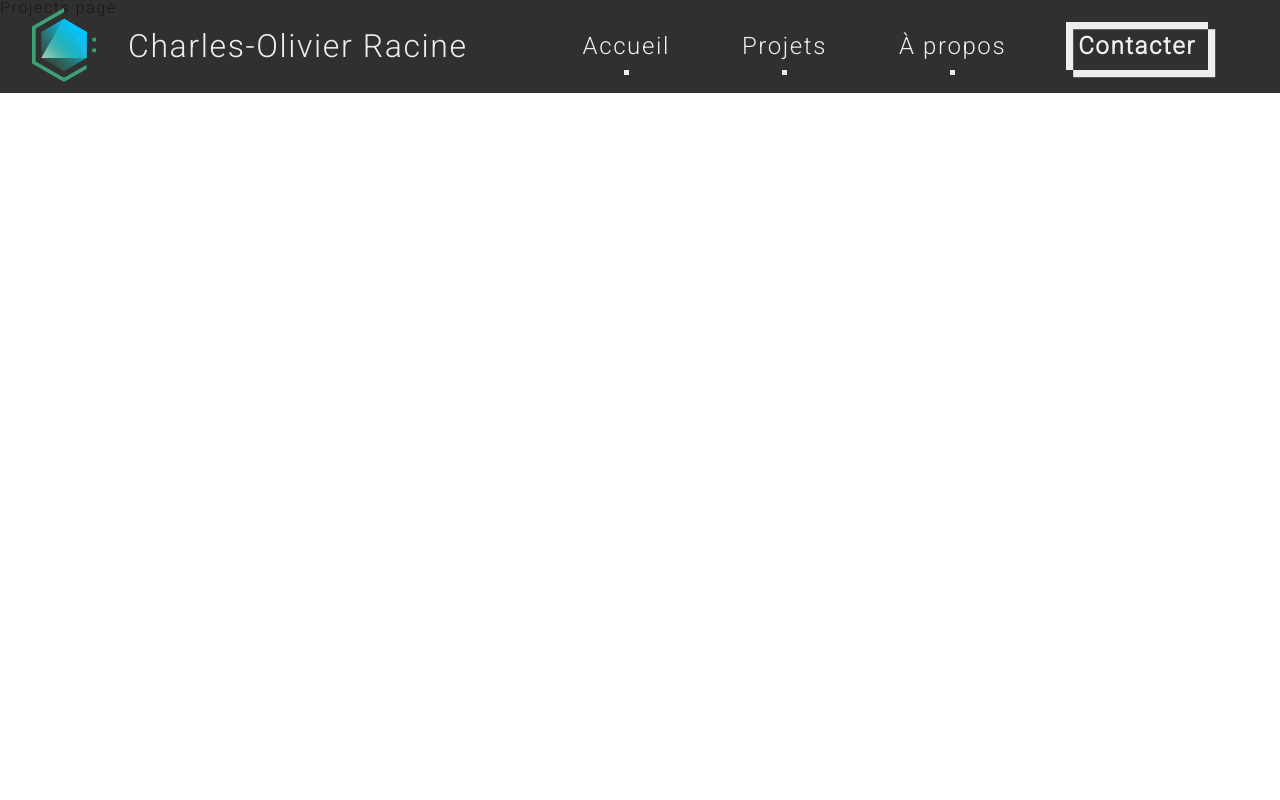
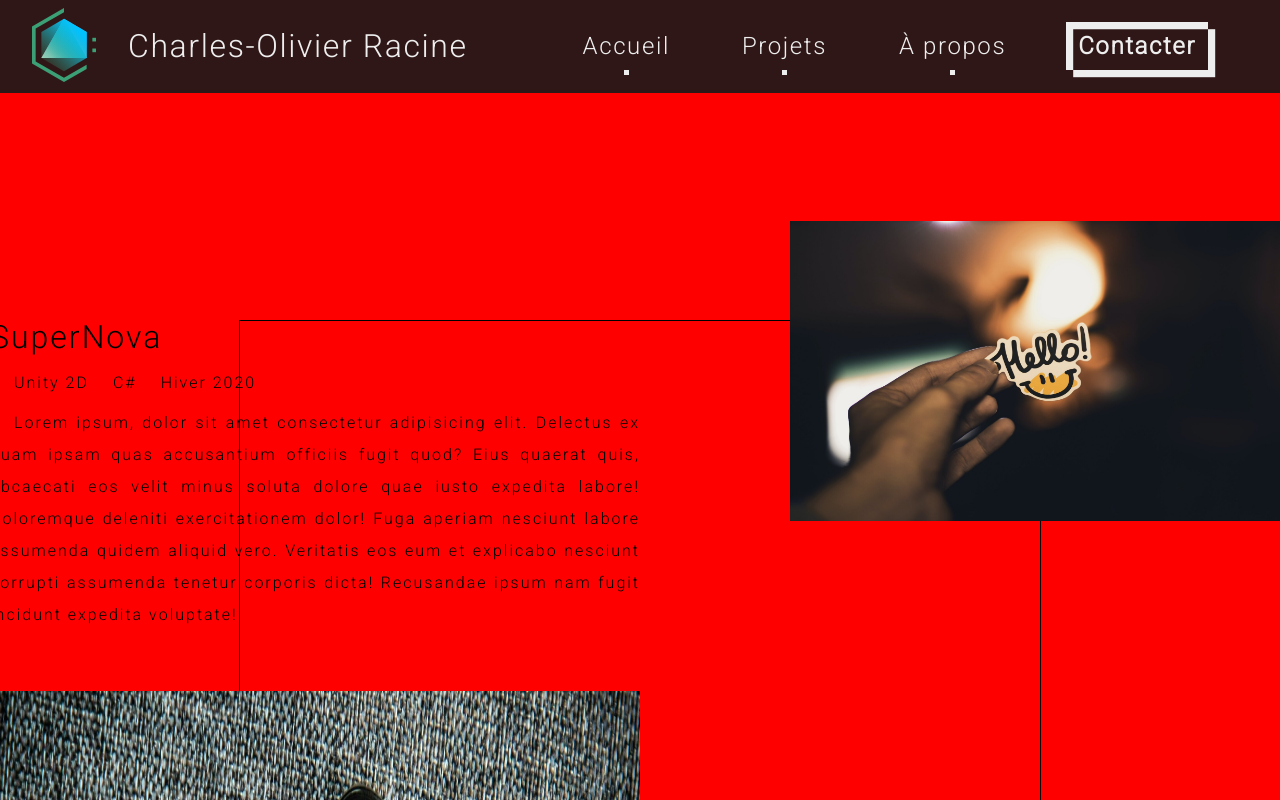
Before and after one commit to charloracine/pfolio-racc, a React (Create React App) app: page /projects in a window 1280 px wide. Shown: the top 800 px of the page. Built offline with nearby package versions, Linux system fonts and the light colour scheme.

Commit message:
travaux page projets

```diff
--- a/src/components/Hero/Hero.js
+++ b/src/components/Hero/Hero.js
@@ -1,13 +1,16 @@
 import React from "react";
 import "./Hero.scss";
 import HeroCard from "../HeroCard/HeroCard";
+import Data from "../../data/data.json";
+
+const CardsData = [...Data.card];
 
 const Hero = () => {
   return (
     <div className="hero-container">
-      <HeroCard src="/images/projet.jpg" cardTitle="Projets" link="/projects" />
-      <HeroCard src="/images/hello.jpg" cardTitle="À propos" link="/about" />
-      <HeroCard src="/images/message.jpg" cardTitle="Contacter" link="/contact" />
+      {CardsData.map((e) => (
+        <HeroCard key={e.id} src={e.images.web} cardTitle={e.name} link={e.path} />
+      ))}
     </div>
   );
 };
--- a/src/components/NavBar/NavBar.js
+++ b/src/components/NavBar/NavBar.js
@@ -1,14 +1,15 @@
-import React, {useState} from "react";
+import React, { useState } from "react";
 import "./NavBar.scss";
-import Logo from "./Logo.svg";
 import { Link } from "react-router-dom";
+import Data from "../../data/data.json";
+
+const logoData = { ...Data.logo };
+const navData = [...Data.nav];
 
 const NavBar = () => {
   const [click, setClick] = useState(false);
-
   const handleClick = () => setClick(!click);
   const closeMobileMenu = () => setClick(false);
-
 
   return (
     <>
@@ -17,25 +18,20 @@ const NavBar = () => {
       </div>
       <div className={`navbar-sticky-wrapper ${click && "open"}`}>
         <section className="navbar-logo-name">
-          <Link to="/" onClick={closeMobileMenu}>
-            <img src={Logo} alt="Logo" />
+          <Link to={logoData.path} onClick={closeMobileMenu}>
+            <img src={logoData.src} alt={logoData.alt} />
           </Link>
-          <h1>Charles-Olivier Racine</h1>
+          <h1>{`${Data.user.prenom} ${Data.user.nom}`}</h1>
         </section>
         <nav className="navbar-nav">
           <ul>
-            <li className="navbar-nav-items">
-              <Link to="/" onClick={closeMobileMenu}>Accueil</Link>
-            </li>
-            <li className="navbar-nav-items">
-              <Link to="/projects" onClick={closeMobileMenu}>Projets</Link>
-            </li>
-            <li className="navbar-nav-items">
-              <Link to="/about" onClick={closeMobileMenu}>À propos</Link>
-            </li>
-            <li className="navbar-nav-items">
-              <Link to="/contact" onClick={closeMobileMenu}>Contacter</Link>
-            </li>
+            {navData.map((e) => (
+              <li key={e.id} className="navbar-nav-items">
+                <Link to={e.path} onClick={closeMobileMenu}>
+                  {e.name}
+                </Link>
+              </li>
+            ))}
           </ul>
         </nav>
       </div>
--- a/src/components/NavBar/NavBar.scss
+++ b/src/components/NavBar/NavBar.scss
@@ -6,6 +6,8 @@
   top: 0;
   z-index: 999;
   width: 100vw;
+  max-width: 100vw;
+  overflow: hidden;
   justify-content: space-between;
   padding: 0.5em 0;
   color: var(--fake-white);
--- a/src/components/Pages/Projects.js
+++ b/src/components/Pages/Projects.js
@@ -1,11 +1,12 @@
-import React from 'react'
+import React from "react";
+import ProjectGallery from "../ProjectGallery/ProjectGallery";
 
 const Projects = () => {
-    return (
-        <>
-            Projects page
-        </>
-    )
-}
+  return (
+    <>
+      <ProjectGallery />
+    </>
+  );
+};
 
-export default Projects
+export default Projects;
--- /dev/null
+++ b/src/components/ProjectGallery/ProjectGallery.js
@@ -0,0 +1,26 @@
+import React from "react";
+import "./ProjectGallery.scss";
+import ProjectItem from "./ProjectItem/ProjectItem";
+import ProjectData from "../../data/projectData.json";
+
+const data = [...ProjectData.projet];
+
+const ProjectGallery = () => {
+  return (
+    <section className="project-gallery-wrapper">
+      {data.map((e) => (
+        <ProjectItem
+          key={e.id}
+          name={e.name}
+          date={e.date}
+          platform={e.platform}
+          language={e.language}
+          desc={e.description}
+          images={e.images}
+        />
+      ))}
+    </section>
+  );
+};
+
+export default ProjectGallery;
--- /dev/null
+++ b/src/components/ProjectGallery/ProjectGallery.scss
@@ -0,0 +1,24 @@
+// <section className="project-gallery-wrapper">
+//       {data.map((e) => (
+//         <ProjectItem
+//           key={e.id}
+//           name={e.name}
+//           date={e.date}
+//           platform={e.platform}
+//           language={e.language}
+//           desc={e.description}
+//           images={e.images}
+//         />
+//       ))}
+//     </section>
+
+.project-gallery-wrapper{
+    background-color: red;
+    display: flex;
+    flex-direction: column;
+    justify-content: center;
+    align-items: center;
+    max-width: 100vw;
+    overflow: hidden;
+    padding-top: 10em;
+}
--- /dev/null
+++ b/src/components/ProjectGallery/ProjectItem/ProjectItem.js
@@ -0,0 +1,28 @@
+import React from "react";
+import "./ProjectItem.scss";
+
+const ProjectItem = ({ name, date, platform, language, desc, images }) => {
+  return (
+    <article className="project-wrapper">
+      <div className="project-placeholder">
+        <div className="project-info">
+          <strong className="project-title">{name}</strong>
+          <div className="extra-info">
+            <p>{platform}</p>
+            <p>{language}</p>
+            <p>{date}</p>
+          </div>
+          <p className="project-description">{desc}</p>
+        </div>
+        <div className="project-img">
+          <img src={images.show.web} alt={images.show.alt} />
+        </div>
+        <div className="project-code">
+          <img src={images.prog.web} alt={images.prog.alt} />
+        </div>
+      </div>
+    </article>
+  );
+};
+
+export default ProjectItem;
--- /dev/null
+++ b/src/components/ProjectGallery/ProjectItem/ProjectItem.scss
@@ -0,0 +1,78 @@
+// <article className="project-wrapper">
+//       <div className="project-placeholder">
+//         <div className="project-info">
+//           <strong className="project-title">{name}</strong>
+//           <div className="extra-info">
+//             <p>{platform}</p>
+//             <p>{language}</p>
+//             <p>{date}</p>
+//           </div>
+//           <p className="project-description">{desc}</p>
+//         </div>
+//         <div className="project-img">
+//           <img src={images.show.web} alt={images.show.alt} />
+//         </div>
+//         <div className="project-code">
+//           <img src={images.prog.web} alt={images.prog.alt} />
+//         </div>
+//       </div>
+//     </article>
+
+.project-wrapper {
+  display: flex;
+  justify-content: center;
+  align-items: center;
+  width: 70em;
+  padding: 10em 0;
+  border-bottom: 1px solid black;
+  .project-placeholder {
+    width: 50em;
+    height: 40em;
+    border: 1px solid black;
+    position: relative;
+    .project-info {
+      position: absolute;
+      left: -250px;
+      max-width: 650px;
+      line-height: 2rem;
+      letter-spacing: 2px;
+      .project-title {
+          font-size: 2rem;
+      }
+      .extra-info {
+          display: flex;
+          flex-direction: row;
+          justify-content: flex-start;
+          align-items: center;
+          margin: 0.5em 0;
+          p{
+              margin-left: 1.5em;
+          }
+      }
+    }
+    .project-description {
+        text-indent: 1.5rem;
+        text-align: justify;
+    }
+    .project-img {
+      position: absolute;
+      top: -100px;
+      right: -250px;
+      img {
+        width: 500px;
+        height: 300px;
+      }
+    }
+    .project-code {
+      position: absolute;
+      left: -250px;
+      bottom: -5em;
+      max-height: 350px;
+      overflow-y: scroll;
+      img {
+        width: 650px;
+        height: 1000px;
+      }
+    }
+  }
+}
--- /dev/null
+++ b/src/data/data.json
@@ -0,0 +1,63 @@
+{
+    "title": "Mon portfolio",
+    "user": {
+        "nom": "Racine",
+        "prenom": "Charles-Olivier"
+    },
+    "logo": {
+        "src": "./images/Logo.svg",
+        "alt": "Un logo en svg",
+        "path": "/"
+    },
+    "nav": [
+        {
+            "id": 1,
+            "path": "/",
+            "name": "Accueil"
+        },
+        {
+            "id": 2,
+            "path": "/projects",
+            "name": "Projets"
+        },
+        {
+            "id": 3,
+            "path": "/about",
+            "name": "À propos"
+        },
+        {
+            "id": 4,
+            "path": "/contact",
+            "name": "Contacter"
+        }
+    ],
+    "card": [
+        {
+            "id": 1,
+            "path": "/projects",
+            "name": "Projets",
+            "images": {
+                "web": "/images/projet.jpg",
+                "mobile": "/images/projet-mobile.jpg"
+            }
+        },
+        {
+            "id": 2,
+            "path": "/about",
+            "name": "À propos",
+            "images": {
+                "web": "/images/hello.jpg",
+                "mobile": "/images/hello-mobile.jpg"
+            }
+        },
+        {
+            "id": 3,
+            "path": "/contact",
+            "name": "Contacter",
+            "images": {
+                "web": "/images/message.jpg",
+                "mobile": "/images/message-mobile.jpg"
+            }
+        }
+    ]
+}
--- /dev/null
+++ b/src/data/projectData.json
@@ -0,0 +1,44 @@
+{
+    "projet": [
+        {
+            "id": 1,
+            "name": "SuperNova",
+            "date": "Hiver 2020",
+            "platform": "Unity 2D",
+            "language": "C#",
+            "description": "Lorem ipsum, dolor sit amet consectetur adipisicing elit. Delectus ex quam ipsam quas accusantium officiis fugit quod? Eius quaerat quis, obcaecati eos velit minus soluta dolore quae iusto expedita labore! Doloremque deleniti exercitationem dolor! Fuga aperiam nesciunt labore assumenda quidem aliquid vero. Veritatis eos eum et explicabo nesciunt corrupti assumenda tenetur corporis dicta! Recusandae ipsum nam fugit incidunt expedita voluptate!",
+            "images": {
+                "show": {
+                    "web": "./images/hello.jpg",
+                    "mobile": "./images/hello-mobile.jpg",
+                    "alt": "image du jeu"
+                },
+                "prog": {
+                    "web": "./images/message.jpg",
+                    "mobile": "./images/message-mobile.jpg",
+                    "alt": "image de la prog"
+                }
+            }
+        },
+        {
+            "id": 2,
+            "name": "SuperNova",
+            "date": "Hiver 2020",
+            "platform": "Unity 2D",
+            "language": "C#",
+            "description": "Lorem ipsum, dolor sit amet consectetur adipisicing elit. Delectus ex quam ipsam quas accusantium officiis fugit quod? Eius quaerat quis, obcaecati eos velit minus soluta dolore quae iusto expedita labore! Doloremque deleniti exercitationem dolor! Fuga aperiam nesciunt labore assumenda quidem aliquid vero. Veritatis eos eum et explicabo nesciunt corrupti assumenda tenetur corporis dicta! Recusandae ipsum nam fugit incidunt expedita voluptate!",
+            "images": {
+                "show": {
+                    "web": "./images/hello.jpg",
+                    "mobile": "./images/hello-mobile.jpg",
+                    "alt": "image du jeu"
+                },
+                "prog": {
+                    "web": "./images/message.jpg",
+                    "mobile": "./images/message-mobile.jpg",
+                    "alt": "image de la prog"
+                }
+            }
+        }
+    ]
+}
```
Also changed, not shown: public/images/Logo.svg (added).
